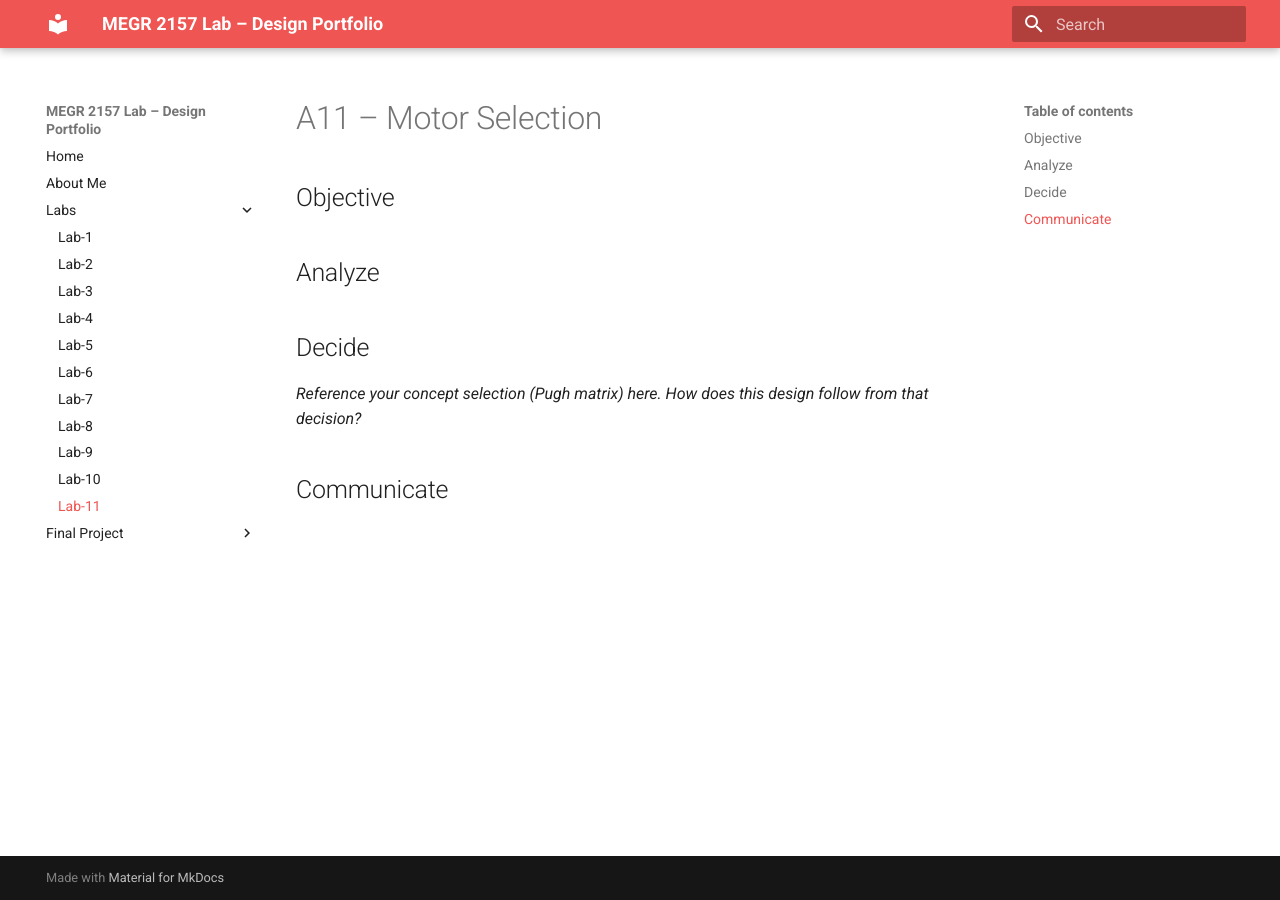
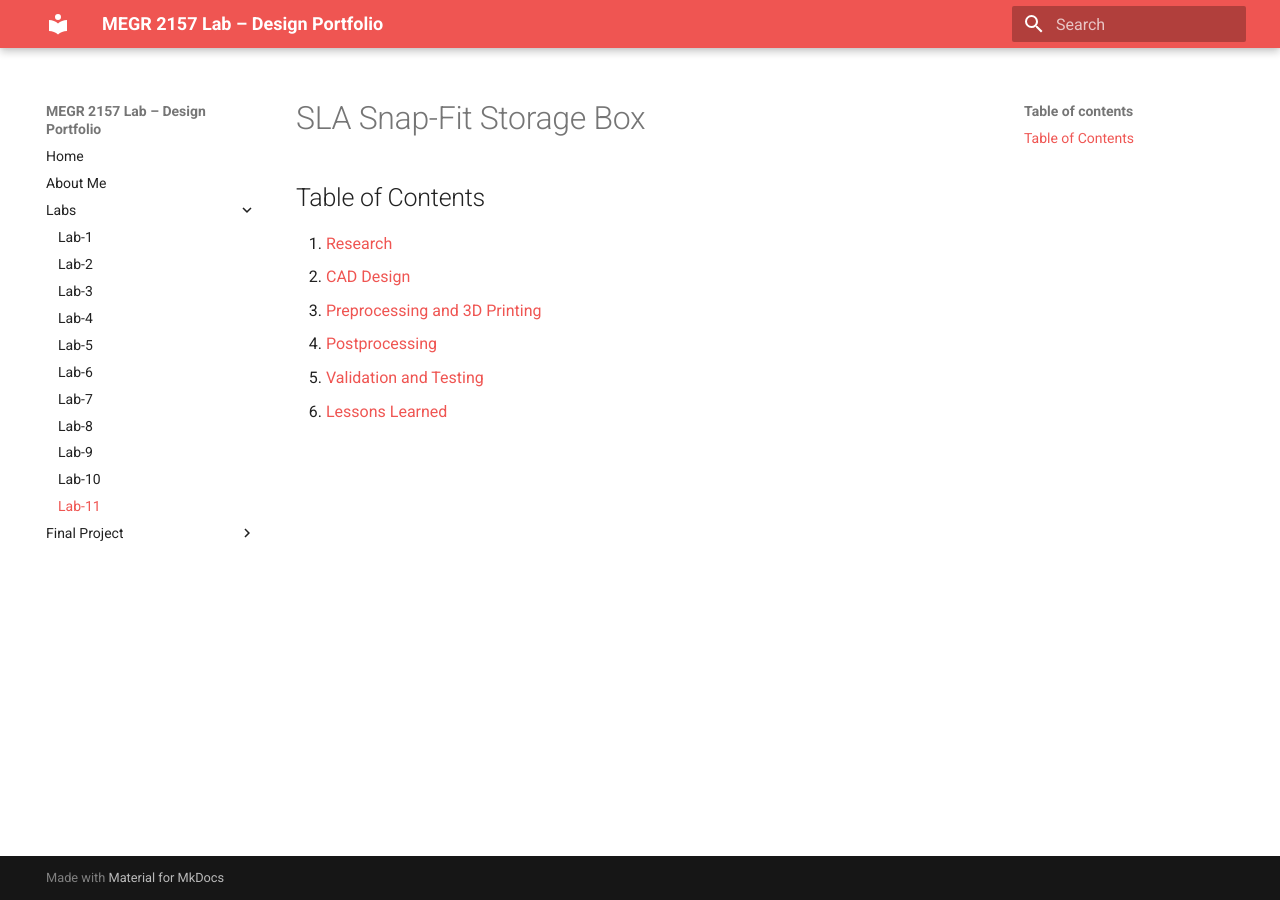
Before and after one commit to BrayanGuzman710/brayan-guzman-portfolio-lab, an MkDocs documentation site: the page built from docs/Labs/L11/index.md, in a window 1280 px wide. Built offline with MkDocs 1.6.1 and Material for MkDocs 9.7.7, drawn with Linux system fonts in a browser that asks for light colours.

Commit message:
Update index.md

```diff
--- a/docs/Labs/L11/index.md
+++ b/docs/Labs/L11/index.md
@@ -1,12 +1,11 @@
-# A11 – Motor Selection
 
-## Objective
+# SLA Snap-Fit Storage Box
 
+## Table of Contents
 
-## Analyze
-
-
-## Decide
-_Reference your concept selection (Pugh matrix) here. How does this design follow from that decision?_
-
-## Communicate
+1. [Research](#research)
+2. [CAD Design](#cad-design)
+3. [Preprocessing and 3D Printing](#preprocessing-and-3d-printing)
+4. [Postprocessing](#postprocessing)
+5. [Validation and Testing](#validation-and-testing)
+6. [Lessons Learned](#lessons-learned)
```
